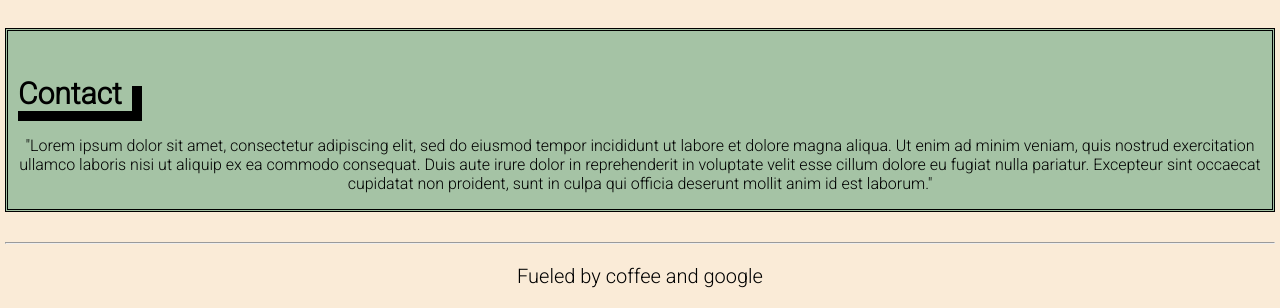
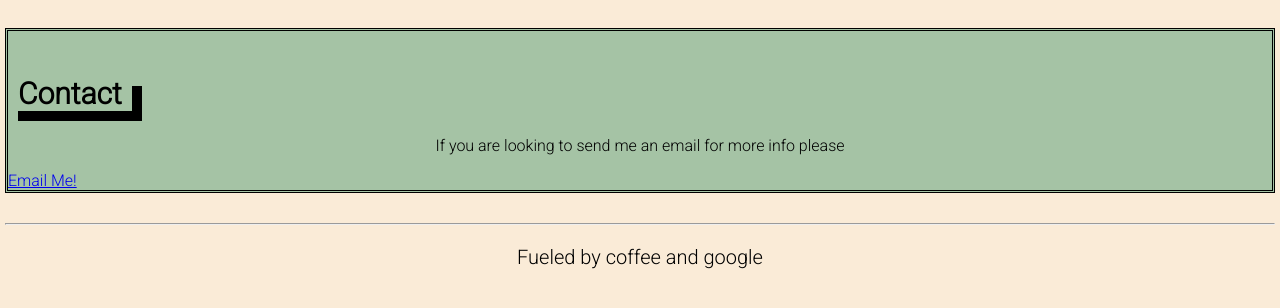
Before and after one commit to tierney03/PortfolioTA, a plain HTML site: page index.html in a window 1280 px wide. Shown: the part 779-1087 px from the top of the page. Drawn offline with Linux system fonts and the light colour scheme.

Commit message:
Final Push with corrected links

```diff
--- a/index.html
+++ b/index.html
@@ -55,7 +55,8 @@
     </section>
     <section id="contact">
             <h1>Contact</h1>
-                <p>"Lorem ipsum dolor sit amet, consectetur adipiscing elit, sed do eiusmod tempor incididunt ut labore et dolore magna aliqua. Ut enim ad minim veniam, quis nostrud exercitation ullamco laboris nisi ut aliquip ex ea commodo consequat. Duis aute irure dolor in reprehenderit in voluptate velit esse cillum dolore eu fugiat nulla pariatur. Excepteur sint occaecat cupidatat non proident, sunt in culpa qui officia deserunt mollit anim id est laborum."</p>
+                <p>If you are looking to send me an email for more info please</p>
+                <a href="mailto:tierney_03@mac.com">Email Me!</a>
     </section>
         <!--[if lt IE 7]>
             <p class="browsehappy">You are using an <strong>outdated</strong> browser. Please <a href="#">upgrade your browser</a> to improve your experience.</p>
```
Also changed, not shown: 1 other file.
